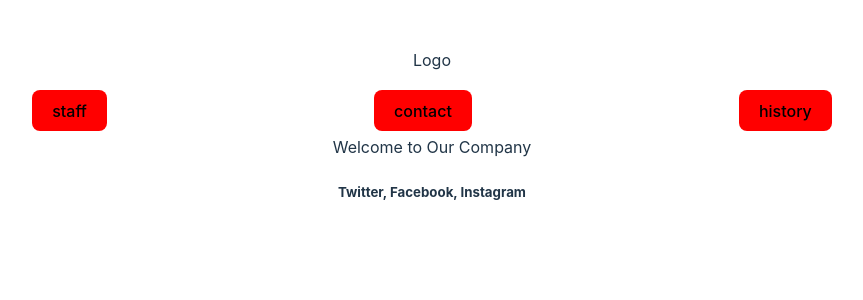
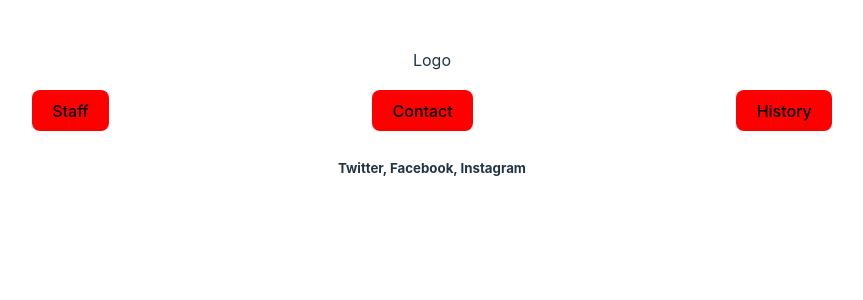
Before and after one commit to KDKMech/company-website-react, a React (Vite) app: page / in a window 1280 px wide. Shown: the top 300 px of the page, without its empty margins (208-1071 px from the left). Built offline with nearby package versions, Linux system fonts and the light colour scheme.

Commit message:
Final commit of the night. MVP complete

```diff
--- a/src/components/History/History.jsx
+++ b/src/components/History/History.jsx
@@ -4,7 +4,7 @@ import React from "react";
 const History = (props) => {
     return (
         <>
-            <h5>History</h5>
+            <h5>History Page</h5>
         </>
     )
 }
--- /dev/null
+++ b/src/components/Home/Home.jsx
@@ -0,0 +1,10 @@
+import React from "react";
+const Home = (props) => {
+  return (
+    <>
+      <h1>This is the home page</h1>
+    </>
+  );
+};
+
+export default Home;
--- a/src/components/Main/Main.jsx
+++ b/src/components/Main/Main.jsx
@@ -1,19 +1,33 @@
 import React from "react";
-import "./Main.css"
+import "./Main.css";
 import Staff from "../Staff/Staff";
-
+import History from "../History/History";
+import Home from "../Home/Home";
+import ContactUs from "../ContactUs/ContactUs";
 
 const Main = (props) => {
-    const mainContent = `main content`
+  const mainContent = `main content`;
 
-    return (
-        <>
-            <div id="MainContainer">
+  const currentPage = props.mainState;
 
-                {props.mainState}
-            </div>
-        </>
-    )
-}
+  const renderPage = () => {
+    if (currentPage === `Staff`) {
+      return <Staff />;
+    } else if (currentPage === `History`) {
+      return <History />;
+    } else if (currentPage === `Contact`) {
+      return <ContactUs />;
+    }
+  };
 
-export default Main
+  return (
+    <>
+      <div id="MainContainer">
+        {/* <Staff/> */}
+        {renderPage()}
+      </div>
+    </>
+  );
+};
+
+export default Main;
--- a/src/components/NavBar/NavBar.jsx
+++ b/src/components/NavBar/NavBar.jsx
@@ -17,9 +17,9 @@ const Navbar = (props) => {
 
 
     const buttons = [
-        {page: "staff", content: "all the staff"},
-        {page: "contact", content: "contact info"},
-        {page: "history", content: "history of the company"},
+        {page: "Staff", content: "all the staff"},
+        {page: "Contact", content: "contact info"},
+        {page: "History", content: "history of the company"},
     ]
 
   return (
--- a/src/components/Staff/Staff.jsx
+++ b/src/components/Staff/Staff.jsx
@@ -46,7 +46,7 @@ const Staff = (props) => {
 
   return (
     <>
-      <h2>Staff</h2>
+      <h2>Staff page</h2>
     </>
   );
 };
```
